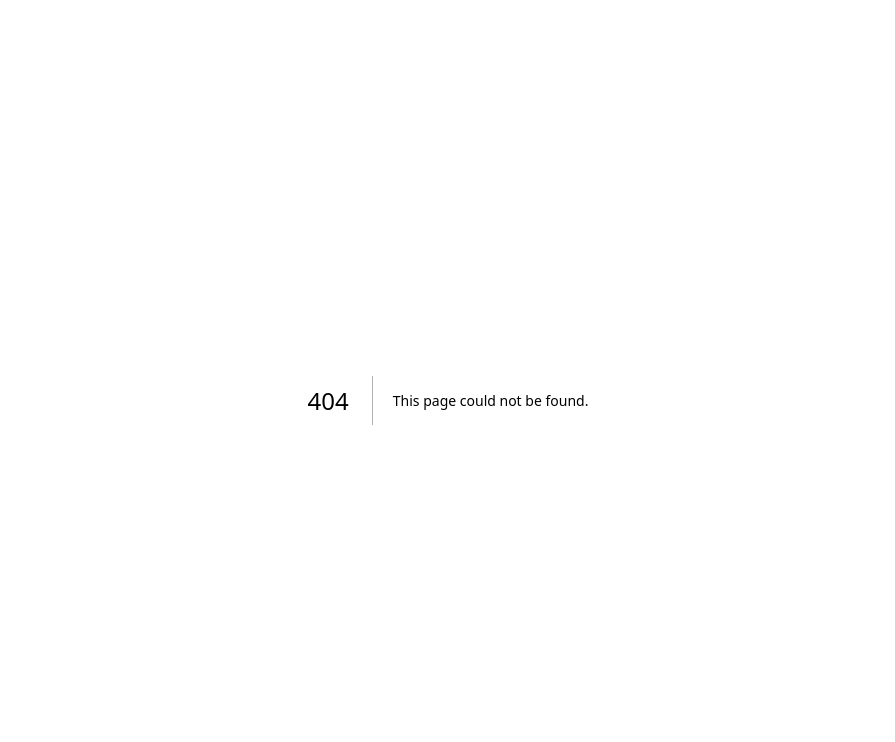
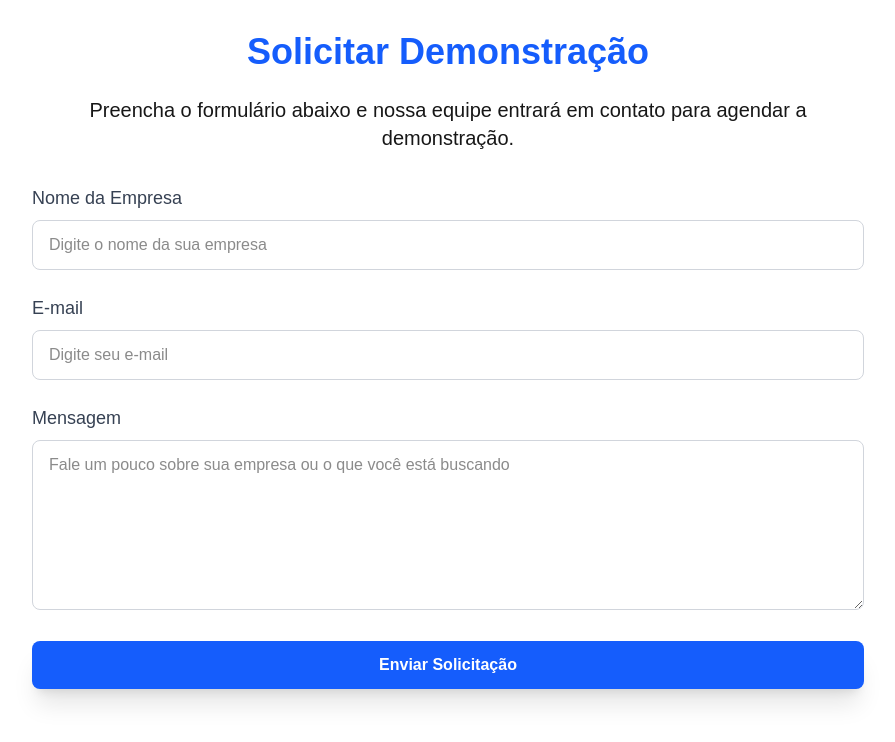
Before and after one commit to Redevix/antiburnout-mvp, a Next.js app: page /contato in a window 1280 px wide. Before the commit this address had no page. Shown: the top 742 px of the page, without its empty margins (192-1087 px from the left). Built offline with nearby package versions, Linux system fonts and the light colour scheme.

Commit message:
Criar página de solicitação de demonstração

```diff
--- /dev/null
+++ b/app/contato/page.tsx
@@ -0,0 +1,67 @@
+export default function SolicitarDemonstração() {
+  return (
+    <div className="max-w-4xl mx-auto p-8">
+      <h1 className="text-4xl font-bold text-center text-blue-600 mb-6">
+        Solicitar Demonstração
+      </h1>
+
+      <p className="text-xl text-center mb-8">
+        Preencha o formulário abaixo e nossa equipe entrará em contato para agendar a demonstração.
+      </p>
+
+      {/* Formulário de Solicitação */}
+      <form className="space-y-6">
+        <div>
+          <label htmlFor="nome" className="block text-lg font-medium text-gray-700">
+            Nome da Empresa
+          </label>
+          <input
+            type="text"
+            id="nome"
+            name="nome"
+            required
+            className="w-full px-4 py-3 mt-2 border border-gray-300 rounded-lg"
+            placeholder="Digite o nome da sua empresa"
+          />
+        </div>
+
+        <div>
+          <label htmlFor="email" className="block text-lg font-medium text-gray-700">
+            E-mail
+          </label>
+          <input
+            type="email"
+            id="email"
+            name="email"
+            required
+            className="w-full px-4 py-3 mt-2 border border-gray-300 rounded-lg"
+            placeholder="Digite seu e-mail"
+          />
+        </div>
+
+        <div>
+          <label htmlFor="mensagem" className="block text-lg font-medium text-gray-700">
+            Mensagem
+          </label>
+          <textarea
+            id="mensagem"
+            name="mensagem"
+            required
+            className="w-full px-4 py-3 mt-2 border border-gray-300 rounded-lg"
+            rows={6}
+            placeholder="Fale um pouco sobre sua empresa ou o que você está buscando"
+          ></textarea>
+        </div>
+
+        <div className="text-center">
+          <button
+            type="submit"
+            className="w-full py-3 px-6 bg-blue-600 hover:bg-blue-700 text-white font-semibold rounded-lg shadow-xl"
+          >
+            Enviar Solicitação
+          </button>
+        </div>
+      </form>
+    </div>
+  );
+}
```
